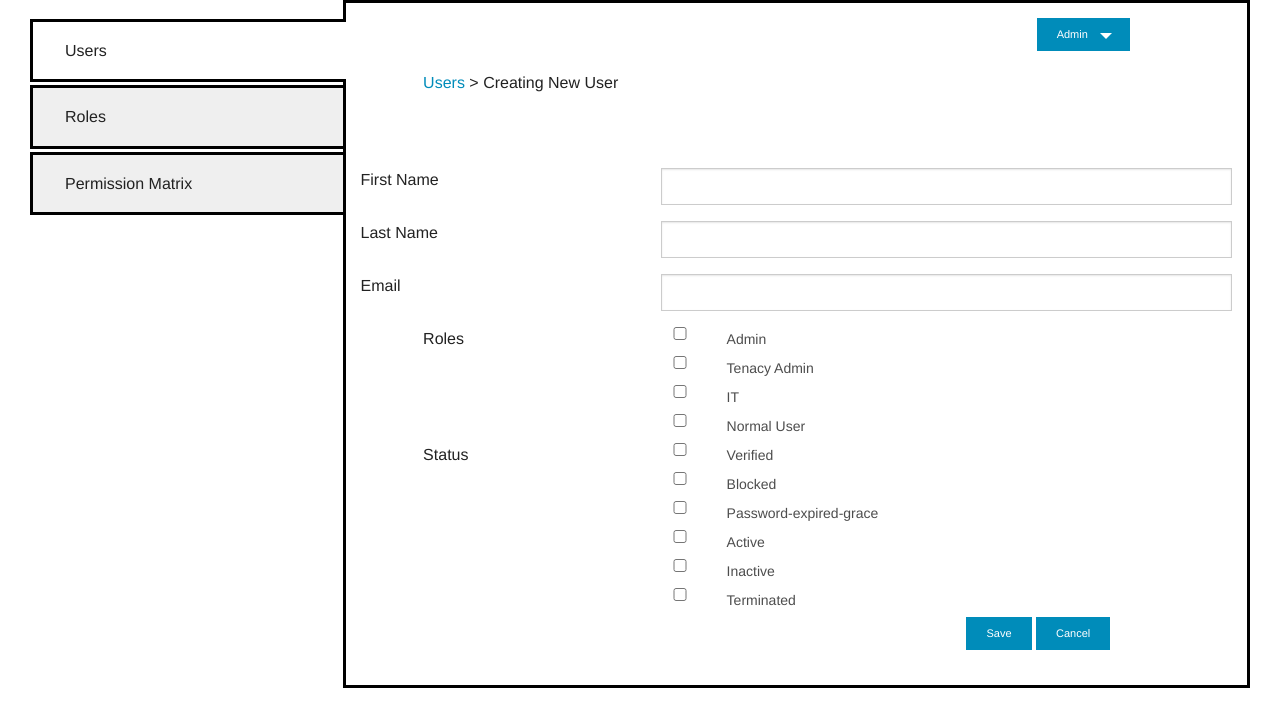
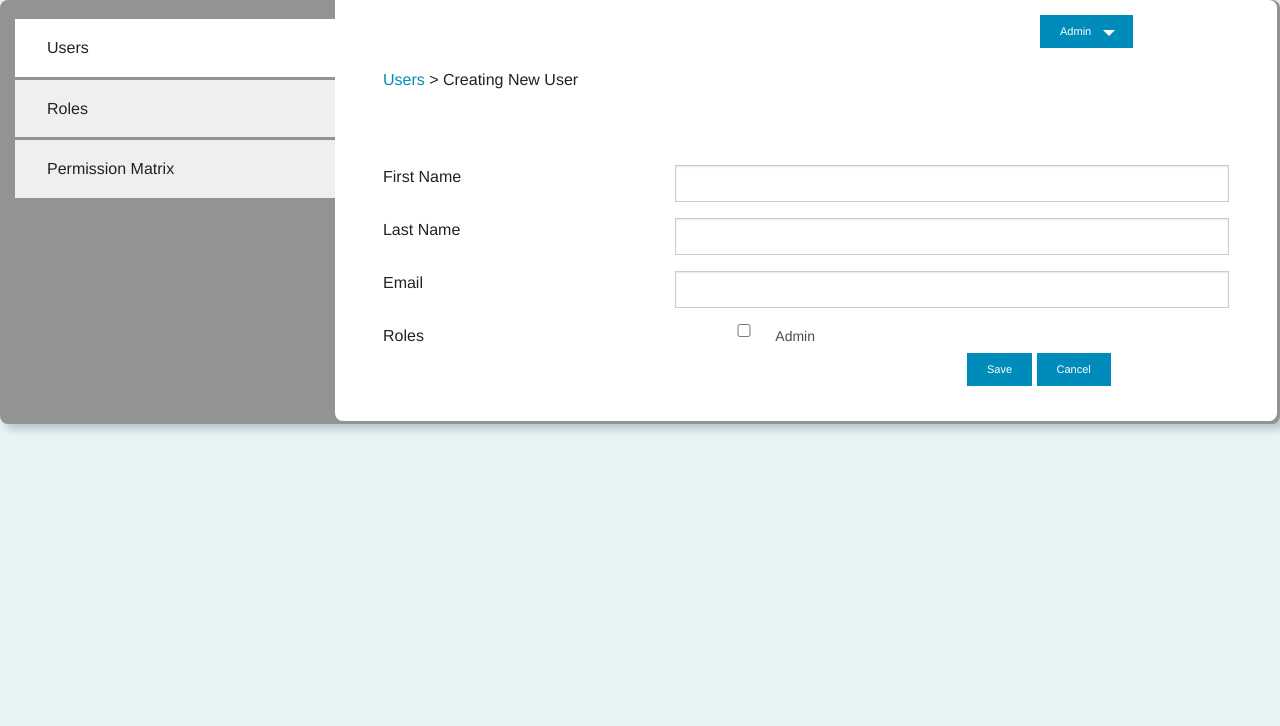
Before and after one commit to xelagfx1/city-z, a website: page index.html in a window 1280 px wide. Drawn offline with Linux system fonts and the light colour scheme.

Commit message:
styling users tab

```diff
--- a/index.html
+++ b/index.html
@@ -46,7 +46,6 @@
                             <input type="text" placeholder="" />
                         </div>
                     </div>
-
                     <div class="form-label">
                       Last Name
                     </div>
@@ -60,10 +59,15 @@
                     <div class="user-input">
                       <input type="text" placeholder="" />
                     </div>
-
-                    <div>
+                    <div class="form-label">
+                      Roles
+                    </div>
+                    <div class="user-input">
+                      <input class="checkbox-item1" id="admin-checkbox" type="checkbox">
+                        <label for="checkbox1">Admin</label>
+                    </div>
+                    <!--
                     <div class="row">
-                        <div class="checkbox-label" style="">Roles</div>
                         <input class="checkbox-item1" id="admin-checkbox" type="checkbox">
                         <label for="checkbox1">Admin</label>
                     </div>
@@ -77,13 +81,10 @@
                     <div class="row">
                         <input class="checkbox-item" id="normal-user-checkbox" type="checkbox"><label for="checkbox4">Normal User</label>
                     </div>
-                  </div>
-
                     <div class="row">
                         <div class="checkbox-label">Status</div>
                         <input class="checkbox-item1"id="verified-checkbox" type="checkbox"><label for="checkbox1">Verified</label>
                     </div>
-
                     <div class="row">
                         <input class="checkbox-item"id="blocked-checkbox" type="checkbox"><label for="checkbox2">Blocked</label>
                     </div>
@@ -98,7 +99,7 @@
                     </div>
                     <div class="row">
                         <input class="checkbox-item"id="terminated-checkbox" type="checkbox"><label for="checkbox6">Terminated</label>
-                    </div>
+                    </div>-->
                 </form>
             </div>
 
--- /dev/null
+++ b/scss/_app-style.scss
@@ -0,0 +1,59 @@
+body {
+    background: #e6f4f5;
+}
+
+.main {
+    margin: 0 auto;
+
+}
+
+.wrapper{
+    padding-left: 3.5%;
+    padding-right: 3.5%;
+}
+
+.container {
+    padding: 0;
+    background: #949393;
+    -moz-border-radius: 8px;
+    border-radius: 8px;
+    -webkit-box-shadow: 5px 5px 9px 0px rgba(0,0,0,0.2);
+    -moz-box-shadow: 5px 5px 9px 0px rgba(0,0,0,0.2);
+    box-shadow: 5px 5px 9px 0px rgba(0,0,0,0.2);
+}
+
+.right-column {
+    padding-right:3px;
+}
+
+.tabs-content {
+    background: #fff;
+    border: none;
+    border-bottom-right-radius: 8px;
+    border-bottom-left-radius: 8px;
+    border-top-right-radius: 8px;
+    margin-bottom: 3px;
+}
+
+ul.tabs, .tab-title , ul.tabs .active{
+    border: none;
+}
+
+.tabs-content .row{
+    margin: 0;
+}
+
+.users-column {
+    margin: 0 !important;
+}
+
+.form-container {
+    padding: 0;
+}
+
+.checkbox-label {
+    margin: 0 !important;
+}
+.checkbox-item {
+    margin: 0 !important;
+}
--- a/scss/app.scss
+++ b/scss/app.scss
@@ -40,3 +40,4 @@
 //   "foundation/components/visibility";
 
 @import "styles.scss";
+@import "app-style.scss";
```
Also changed, not shown: css/app.css, 1 other file. Lines whose indentation alone changed are shown as unchanged.
